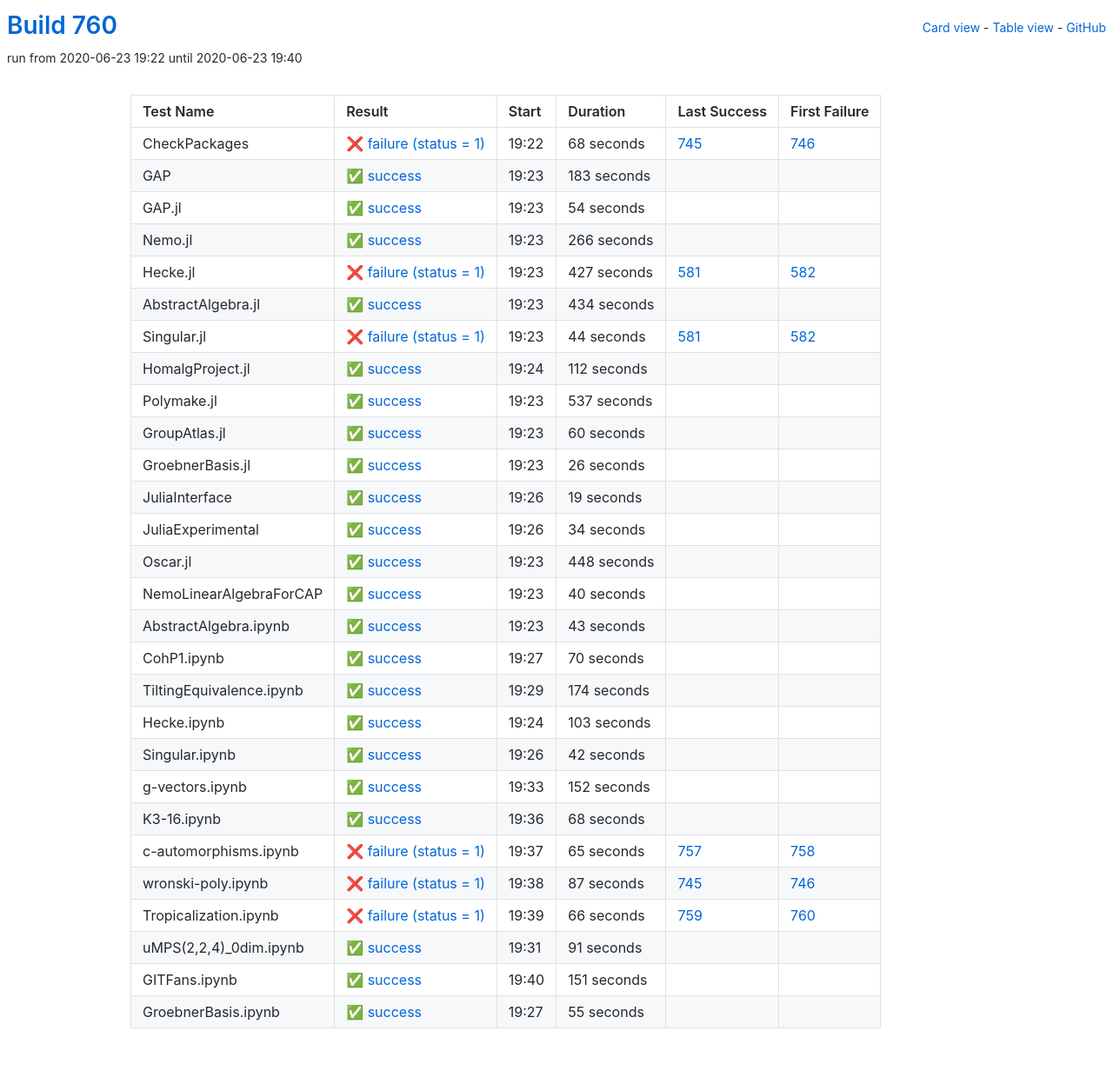
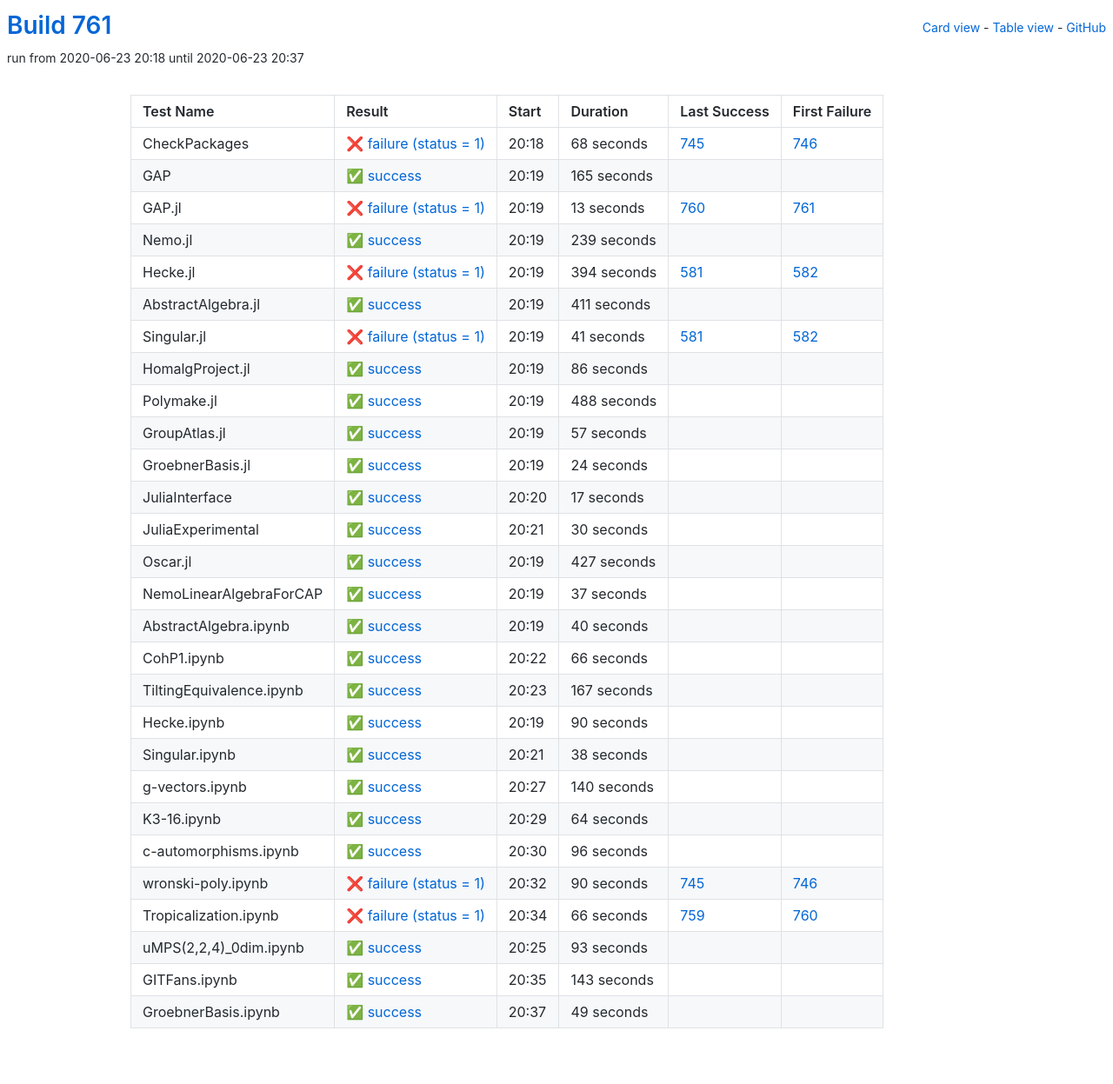
Before and after one commit to oscar-system/oscar-ci-status-1.4, a Jekyll site: the page built from table.html, in a window 1280 px wide. Shown: the whole page at 87% size. Built offline with Jekyll 4.4.1, drawn with Linux system fonts in a browser that asks for light colours.

Commit message:
Build #761

```diff
--- a/_data/ci.yml
+++ b/_data/ci.yml
@@ -1,6 +1,6 @@
 ---
-build: 760
-build_url: https://oscarci.mathematik.uni-kl.de/job/oscar-julia-1.4/760/
+build: 761
+build_url: https://oscarci.mathematik.uni-kl.de/job/oscar-julia-1.4/761/
 job: oscar-julia-1.4
 organization: oscar-system
 repo: oscar-ci-status-1.4
@@ -8,8 +8,8 @@ repourl: https://github.com/oscar-system/oscar-ci-status-1.4
 tests:
 - name: CheckPackages
   id: checkpackages
-  log: https://oscarci.mathematik.uni-kl.de/job/oscar-julia-1.4/760/artifact/logs/build-760/CheckPackages.log
-  start: 2020-06-23 19:22
+  log: https://oscarci.mathematik.uni-kl.de/job/oscar-julia-1.4/761/artifact/logs/build-761/CheckPackages.log
+  start: 2020-06-23 20:18
   success: false
   exitcode: 1
   status: failure
@@ -20,164 +20,176 @@ tests:
   first_failure_url: https://oscarci.mathematik.uni-kl.de/job/oscar-julia-1.4/746/
 - name: GAP
   id: gap
-  log: https://oscarci.mathematik.uni-kl.de/job/oscar-julia-1.4/760/artifact/logs/build-760/GAP.log
-  start: 2020-06-23 19:23
+  log: https://oscarci.mathematik.uni-kl.de/job/oscar-julia-1.4/761/artifact/logs/build-761/GAP.log
+  start: 2020-06-23 20:19
   success: true
   exitcode: 0
   status: success
-  duration: 183
+  duration: 165
   last_success: false
   last_success_url:
   first_failure: false
   first_failure_url:
 - name: GAP.jl
   id: gap-jl
-  log: https://oscarci.mathematik.uni-kl.de/job/oscar-julia-1.4/760/artifact/logs/build-760/GAP.jl.log
-  start: 2020-06-23 19:23
+  log: https://oscarci.mathematik.uni-kl.de/job/oscar-julia-1.4/761/artifact/logs/build-761/GAP.jl.log
+  start: 2020-06-23 20:19
+  success: false
+  exitcode: 1
+  status: failure
+  duration: 13
+  last_success: 760
+  last_success_url: https://oscarci.mathematik.uni-kl.de/job/oscar-julia-1.4/760/
+  first_failure: 761
+  first_failure_url: https://oscarci.mathematik.uni-kl.de/job/oscar-julia-1.4/761/
+- name: Nemo.jl
+  id: nemo-jl
+  log: https://oscarci.mathematik.uni-kl.de/job/oscar-julia-1.4/761/artifact/logs/build-761/Nemo.jl.log
+  start: 2020-06-23 20:19
   success: true
   exitcode: 0
   status: success
-  duration: 54
-  last_success: false
-  last_success_url:
-  first_failure: false
-  first_failure_url:
-- name: Nemo.jl
-  id: nemo-jl
-  log: https://oscarci.mathematik.uni-kl.de/job/oscar-julia-1.4/760/artifact/logs/build-760/Nemo.jl.log
-  start: 2020-06-23 19:23
-  success: true
-  exitcode: 0
-  status: success
-  duration: 266
+  duration: 239
   last_success: false
   last_success_url:
   first_failure: false
   first_failure_url:
 - name: Hecke.jl
   id: hecke-jl
-  log: https://oscarci.mathematik.uni-kl.de/job/oscar-julia-1.4/760/artifact/logs/build-760/Hecke.jl.log
-  start: 2020-06-23 19:23
+  log: https://oscarci.mathematik.uni-kl.de/job/oscar-julia-1.4/761/artifact/logs/build-761/Hecke.jl.log
+  start: 2020-06-23 20:19
   success: false
   exitcode: 1
   status: failure
-  duration: 427
+  duration: 394
   last_success: 581
   last_success_url: https://oscarci.mathematik.uni-kl.de/job/oscar-julia-1.4/581/
   first_failure: 582
   first_failure_url: https://oscarci.mathematik.uni-kl.de/job/oscar-julia-1.4/582/
 - name: AbstractAlgebra.jl
   id: abstractalgebra-jl
-  log: https://oscarci.mathematik.uni-kl.de/job/oscar-julia-1.4/760/artifact/logs/build-760/AbstractAlgebra.jl.log
-  start: 2020-06-23 19:23
+  log: https://oscarci.mathematik.uni-kl.de/job/oscar-julia-1.4/761/artifact/logs/build-761/AbstractAlgebra.jl.log
+  start: 2020-06-23 20:19
   success: true
   exitcode: 0
   status: success
-  duration: 434
+  duration: 411
   last_success: false
   last_success_url:
   first_failure: false
   first_failure_url:
 - name: Singular.jl
   id: singular-jl
-  log: https://oscarci.mathematik.uni-kl.de/job/oscar-julia-1.4/760/artifact/logs/build-760/Singular.jl.log
-  start: 2020-06-23 19:23
+  log: https://oscarci.mathematik.uni-kl.de/job/oscar-julia-1.4/761/artifact/logs/build-761/Singular.jl.log
+  start: 2020-06-23 20:19
   success: false
   exitcode: 1
   status: failure
-  duration: 44
+  duration: 41
   last_success: 581
   last_success_url: https://oscarci.mathematik.uni-kl.de/job/oscar-julia-1.4/581/
   first_failure: 582
   first_failure_url: https://oscarci.mathematik.uni-kl.de/job/oscar-julia-1.4/582/
 - name: HomalgProject.jl
   id: homalgproject-jl
-  log: https://oscarci.mathematik.uni-kl.de/job/oscar-julia-1.4/760/artifact/logs/build-760/HomalgProject.jl.log
-  start: 2020-06-23 19:24
+  log: https://oscarci.mathematik.uni-kl.de/job/oscar-julia-1.4/761/artifact/logs/build-761/HomalgProject.jl.log
+  start: 2020-06-23 20:19
   success: true
   exitcode: 0
   status: success
-  duration: 112
+  duration: 86
   last_success: false
   last_success_url:
   first_failure: false
   first_failure_url:
 - name: Polymake.jl
   id: polymake-jl
-  log: https://oscarci.mathematik.uni-kl.de/job/oscar-julia-1.4/760/artifact/logs/build-760/Polymake.jl.log
-  start: 2020-06-23 19:23
+  log: https://oscarci.mathematik.uni-kl.de/job/oscar-julia-1.4/761/artifact/logs/build-761/Polymake.jl.log
+  start: 2020-06-23 20:19
   success: true
   exitcode: 0
   status: success
-  duration: 537
+  duration: 488
   last_success: false
   last_success_url:
   first_failure: false
   first_failure_url:
 - name: GroupAtlas.jl
   id: groupatlas-jl
-  log: https://oscarci.mathematik.uni-kl.de/job/oscar-julia-1.4/760/artifact/logs/build-760/GroupAtlas.jl.log
-  start: 2020-06-23 19:23
+  log: https://oscarci.mathematik.uni-kl.de/job/oscar-julia-1.4/761/artifact/logs/build-761/GroupAtlas.jl.log
+  start: 2020-06-23 20:19
   success: true
   exitcode: 0
   status: success
-  duration: 60
+  duration: 57
   last_success: false
   last_success_url:
   first_failure: false
   first_failure_url:
 - name: GroebnerBasis.jl
   id: groebnerbasis-jl
-  log: https://oscarci.mathematik.uni-kl.de/job/oscar-julia-1.4/760/artifact/logs/build-760/GroebnerBasis.jl.log
-  start: 2020-06-23 19:23
+  log: https://oscarci.mathematik.uni-kl.de/job/oscar-julia-1.4/761/artifact/logs/build-761/GroebnerBasis.jl.log
+  start: 2020-06-23 20:19
   success: true
   exitcode: 0
   status: success
-  duration: 26
+  duration: 24
   last_success: false
   last_success_url:
   first_failure: false
   first_failure_url:
 - name: JuliaInterface
   id: juliainterface
-  log: https://oscarci.mathematik.uni-kl.de/job/oscar-julia-1.4/760/artifact/logs/build-760/JuliaInterface.log
-  start: 2020-06-23 19:26
+  log: https://oscarci.mathematik.uni-kl.de/job/oscar-julia-1.4/761/artifact/logs/build-761/JuliaInterface.log
+  start: 2020-06-23 20:20
   success: true
   exitcode: 0
   status: success
-  duration: 19
+  duration: 17
   last_success: false
   last_success_url:
   first_failure: false
   first_failure_url:
 - name: JuliaExperimental
   id: juliaexperimental
-  log: https://oscarci.mathematik.uni-kl.de/job/oscar-julia-1.4/760/artifact/logs/build-760/JuliaExperimental.log
-  start: 2020-06-23 19:26
+  log: https://oscarci.mathematik.uni-kl.de/job/oscar-julia-1.4/761/artifact/logs/build-761/JuliaExperimental.log
+  start: 2020-06-23 20:21
   success: true
   exitcode: 0
   status: success
-  duration: 34
+  duration: 30
   last_success: false
   last_success_url:
   first_failure: false
   first_failure_url:
 - name: Oscar.jl
   id: oscar-jl
-  log: https://oscarci.mathematik.uni-kl.de/job/oscar-julia-1.4/760/artifact/logs/build-760/Oscar.jl.log
-  start: 2020-06-23 19:23
+  log: https://oscarci.mathematik.uni-kl.de/job/oscar-julia-1.4/761/artifact/logs/build-761/Oscar.jl.log
+  start: 2020-06-23 20:19
   success: true
   exitcode: 0
   status: success
-  duration: 448
+  duration: 427
   last_success: false
   last_success_url:
   first_failure: false
   first_failure_url:
 - name: NemoLinearAlgebraForCAP
   id: nemolinearalgebraforcap
-  log: https://oscarci.mathematik.uni-kl.de/job/oscar-julia-1.4/760/artifact/logs/build-760/NemoLinearAlgebraForCAP.log
-  start: 2020-06-23 19:23
+  log: https://oscarci.mathematik.uni-kl.de/job/oscar-julia-1.4/761/artifact/logs/build-761/NemoLinearAlgebraForCAP.log
+  start: 2020-06-23 20:19
+  success: true
+  exitcode: 0
+  status: success
+  duration: 37
+  last_success: false
+  last_success_url:
+  first_failure: false
+  first_failure_url:
+- name: AbstractAlgebra.ipynb
+  id: abstractalgebra-ipynb
+  log: https://oscarci.mathematik.uni-kl.de/job/oscar-julia-1.4/761/artifact/logs/build-761/AbstractAlgebra.ipynb.log
+  start: 2020-06-23 20:19
   success: true
   exitcode: 0
   status: success
@@ -186,118 +198,106 @@ tests:
   last_success_url:
   first_failure: false
   first_failure_url:
-- name: AbstractAlgebra.ipynb
-  id: abstractalgebra-ipynb
-  log: https://oscarci.mathematik.uni-kl.de/job/oscar-julia-1.4/760/artifact/logs/build-760/AbstractAlgebra.ipynb.log
-  start: 2020-06-23 19:23
+- name: CohP1.ipynb
+  id: cohp1-ipynb
+  log: https://oscarci.mathematik.uni-kl.de/job/oscar-julia-1.4/761/artifact/logs/build-761/CohP1.ipynb.log
+  start: 2020-06-23 20:22
   success: true
   exitcode: 0
   status: success
-  duration: 43
-  last_success: false
-  last_success_url:
-  first_failure: false
-  first_failure_url:
-- name: CohP1.ipynb
-  id: cohp1-ipynb
-  log: https://oscarci.mathematik.uni-kl.de/job/oscar-julia-1.4/760/artifact/logs/build-760/CohP1.ipynb.log
-  start: 2020-06-23 19:27
-  success: true
-  exitcode: 0
-  status: success
-  duration: 70
+  duration: 66
   last_success: false
   last_success_url:
   first_failure: false
   first_failure_url:
 - name: TiltingEquivalence.ipynb
   id: tiltingequivalence-ipynb
-  log: https://oscarci.mathematik.uni-kl.de/job/oscar-julia-1.4/760/artifact/logs/build-760/TiltingEquivalence.ipynb.log
-  start: 2020-06-23 19:29
+  log: https://oscarci.mathematik.uni-kl.de/job/oscar-julia-1.4/761/artifact/logs/build-761/TiltingEquivalence.ipynb.log
+  start: 2020-06-23 20:23
   success: true
   exitcode: 0
   status: success
-  duration: 174
+  duration: 167
   last_success: false
   last_success_url:
   first_failure: false
   first_failure_url:
 - name: Hecke.ipynb
   id: hecke-ipynb
-  log: https://oscarci.mathematik.uni-kl.de/job/oscar-julia-1.4/760/artifact/logs/build-760/Hecke.ipynb.log
-  start: 2020-06-23 19:24
+  log: https://oscarci.mathematik.uni-kl.de/job/oscar-julia-1.4/761/artifact/logs/build-761/Hecke.ipynb.log
+  start: 2020-06-23 20:19
   success: true
   exitcode: 0
   status: success
-  duration: 103
+  duration: 90
   last_success: false
   last_success_url:
   first_failure: false
   first_failure_url:
 - name: Singular.ipynb
   id: singular-ipynb
-  log: https://oscarci.mathematik.uni-kl.de/job/oscar-julia-1.4/760/artifact/logs/build-760/Singular.ipynb.log
-  start: 2020-06-23 19:26
+  log: https://oscarci.mathematik.uni-kl.de/job/oscar-julia-1.4/761/artifact/logs/build-761/Singular.ipynb.log
+  start: 2020-06-23 20:21
   success: true
   exitcode: 0
   status: success
-  duration: 42
+  duration: 38
   last_success: false
   last_success_url:
   first_failure: false
   first_failure_url:
 - name: g-vectors.ipynb
   id: g-vectors-ipynb
-  log: https://oscarci.mathematik.uni-kl.de/job/oscar-julia-1.4/760/artifact/logs/build-760/g-vectors.ipynb.log
-  start: 2020-06-23 19:33
+  log: https://oscarci.mathematik.uni-kl.de/job/oscar-julia-1.4/761/artifact/logs/build-761/g-vectors.ipynb.log
+  start: 2020-06-23 20:27
   success: true
   exitcode: 0
   status: success
-  duration: 152
+  duration: 140
   last_success: false
   last_success_url:
   first_failure: false
   first_failure_url:
 - name: K3-16.ipynb
   id: k3-16-ipynb
-  log: https://oscarci.mathematik.uni-kl.de/job/oscar-julia-1.4/760/artifact/logs/build-760/K3-16.ipynb.log
-  start: 2020-06-23 19:36
+  log: https://oscarci.mathematik.uni-kl.de/job/oscar-julia-1.4/761/artifact/logs/build-761/K3-16.ipynb.log
+  start: 2020-06-23 20:29
   success: true
   exitcode: 0
   status: success
-  duration: 68
+  duration: 64
   last_success: false
   last_success_url:
   first_failure: false
   first_failure_url:
 - name: c-automorphisms.ipynb
   id: c-automorphisms-ipynb
-  log: https://oscarci.mathematik.uni-kl.de/job/oscar-julia-1.4/760/artifact/logs/build-760/c-automorphisms.ipynb.log
-  start: 2020-06-23 19:37
+  log: https://oscarci.mathematik.uni-kl.de/job/oscar-julia-1.4/761/artifact/logs/build-761/c-automorphisms.ipynb.log
+  start: 2020-06-23 20:30
+  success: true
+  exitcode: 0
+  status: success
+  duration: 96
+  last_success: false
+  last_success_url:
+  first_failure: false
+  first_failure_url:
+- name: wronski-poly.ipynb
+  id: wronski-poly-ipynb
+  log: https://oscarci.mathematik.uni-kl.de/job/oscar-julia-1.4/761/artifact/logs/build-761/wronski-poly.ipynb.log
+  start: 2020-06-23 20:32
   success: false
   exitcode: 1
   status: failure
-  duration: 65
-  last_success: 757
-  last_success_url: https://oscarci.mathematik.uni-kl.de/job/oscar-julia-1.4/757/
-  first_failure: 758
-  first_failure_url: https://oscarci.mathematik.uni-kl.de/job/oscar-julia-1.4/758/
-- name: wronski-poly.ipynb
-  id: wronski-poly-ipynb
-  log: https://oscarci.mathematik.uni-kl.de/job/oscar-julia-1.4/760/artifact/logs/build-760/wronski-poly.ipynb.log
-  start: 2020-06-23 19:38
-  success: false
-  exitcode: 1
-  status: failure
-  duration: 87
+  duration: 90
   last_success: 745
   last_success_url: https://oscarci.mathematik.uni-kl.de/job/oscar-julia-1.4/745/
   first_failure: 746
   first_failure_url: https://oscarci.mathematik.uni-kl.de/job/oscar-julia-1.4/746/
 - name: Tropicalization.ipynb
   id: tropicalization-ipynb
-  log: https://oscarci.mathematik.uni-kl.de/job/oscar-julia-1.4/760/artifact/logs/build-760/Tropicalization.ipynb.log
-  start: 2020-06-23 19:39
+  log: https://oscarci.mathematik.uni-kl.de/job/oscar-julia-1.4/761/artifact/logs/build-761/Tropicalization.ipynb.log
+  start: 2020-06-23 20:34
   success: false
   exitcode: 1
   status: failure
@@ -308,36 +308,36 @@ tests:
   first_failure_url: https://oscarci.mathematik.uni-kl.de/job/oscar-julia-1.4/760/
 - name: uMPS(2,2,4)_0dim.ipynb
   id: umps-2-2-4-0dim-ipynb
-  log: https://oscarci.mathematik.uni-kl.de/job/oscar-julia-1.4/760/artifact/logs/build-760/uMPS-2-2-4-_0dim.ipynb.log
-  start: 2020-06-23 19:31
+  log: https://oscarci.mathematik.uni-kl.de/job/oscar-julia-1.4/761/artifact/logs/build-761/uMPS-2-2-4-_0dim.ipynb.log
+  start: 2020-06-23 20:25
   success: true
   exitcode: 0
   status: success
-  duration: 91
+  duration: 93
   last_success: false
   last_success_url:
   first_failure: false
   first_failure_url:
 - name: GITFans.ipynb
   id: gitfans-ipynb
-  log: https://oscarci.mathematik.uni-kl.de/job/oscar-julia-1.4/760/artifact/logs/build-760/GITFans.ipynb.log
-  start: 2020-06-23 19:40
+  log: https://oscarci.mathematik.uni-kl.de/job/oscar-julia-1.4/761/artifact/logs/build-761/GITFans.ipynb.log
+  start: 2020-06-23 20:35
   success: true
   exitcode: 0
   status: success
-  duration: 151
+  duration: 143
   last_success: false
   last_success_url:
   first_failure: false
   first_failure_url:
 - name: GroebnerBasis.ipynb
   id: groebnerbasis-ipynb
-  log: https://oscarci.mathematik.uni-kl.de/job/oscar-julia-1.4/760/artifact/logs/build-760/GroebnerBasis.ipynb.log
-  start: 2020-06-23 19:27
+  log: https://oscarci.mathematik.uni-kl.de/job/oscar-julia-1.4/761/artifact/logs/build-761/GroebnerBasis.ipynb.log
+  start: 2020-06-23 20:37
   success: true
   exitcode: 0
   status: success
-  duration: 55
+  duration: 49
   last_success: false
   last_success_url:
   first_failure: false
```
Also changed, not shown: README.md.
